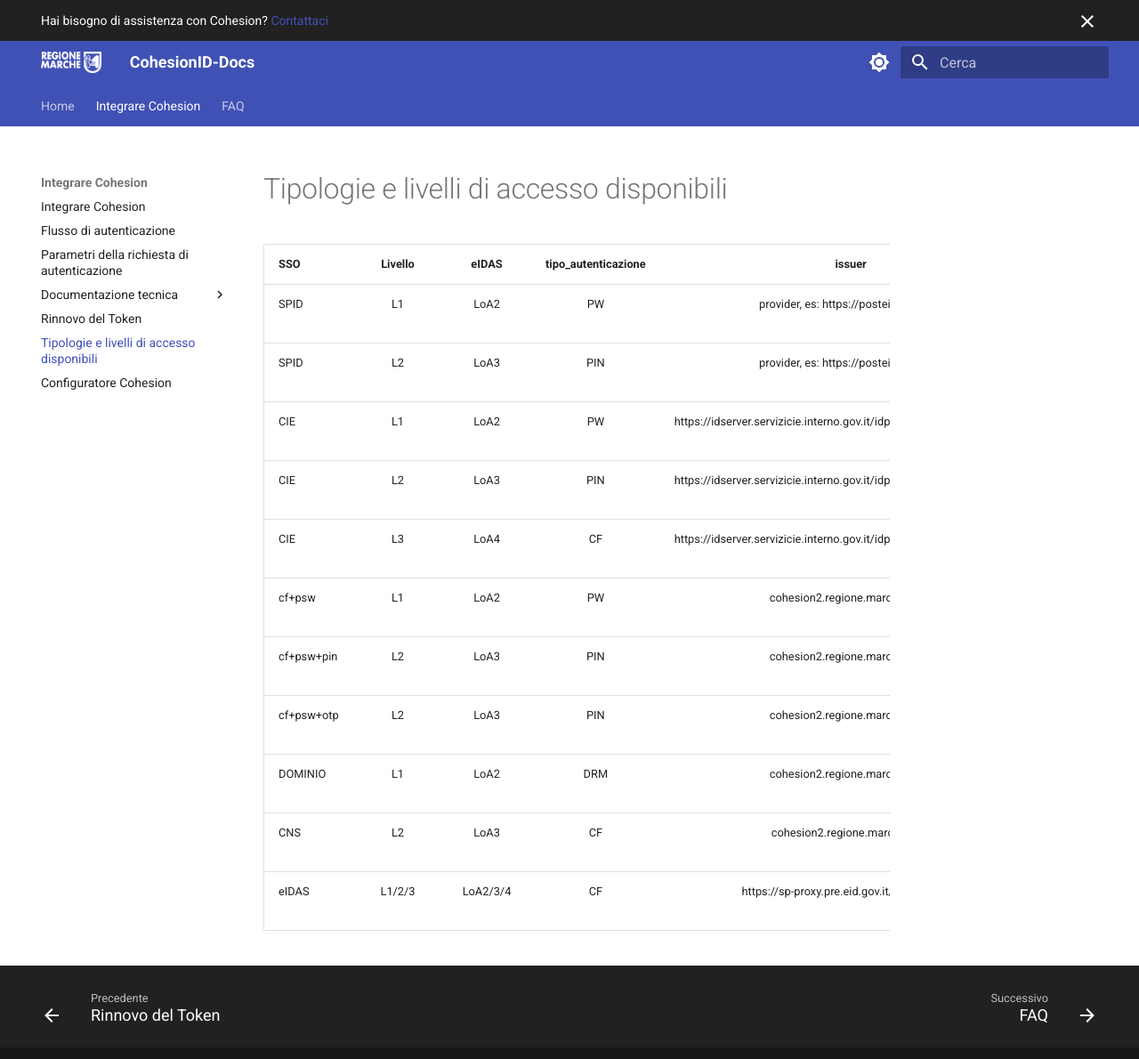
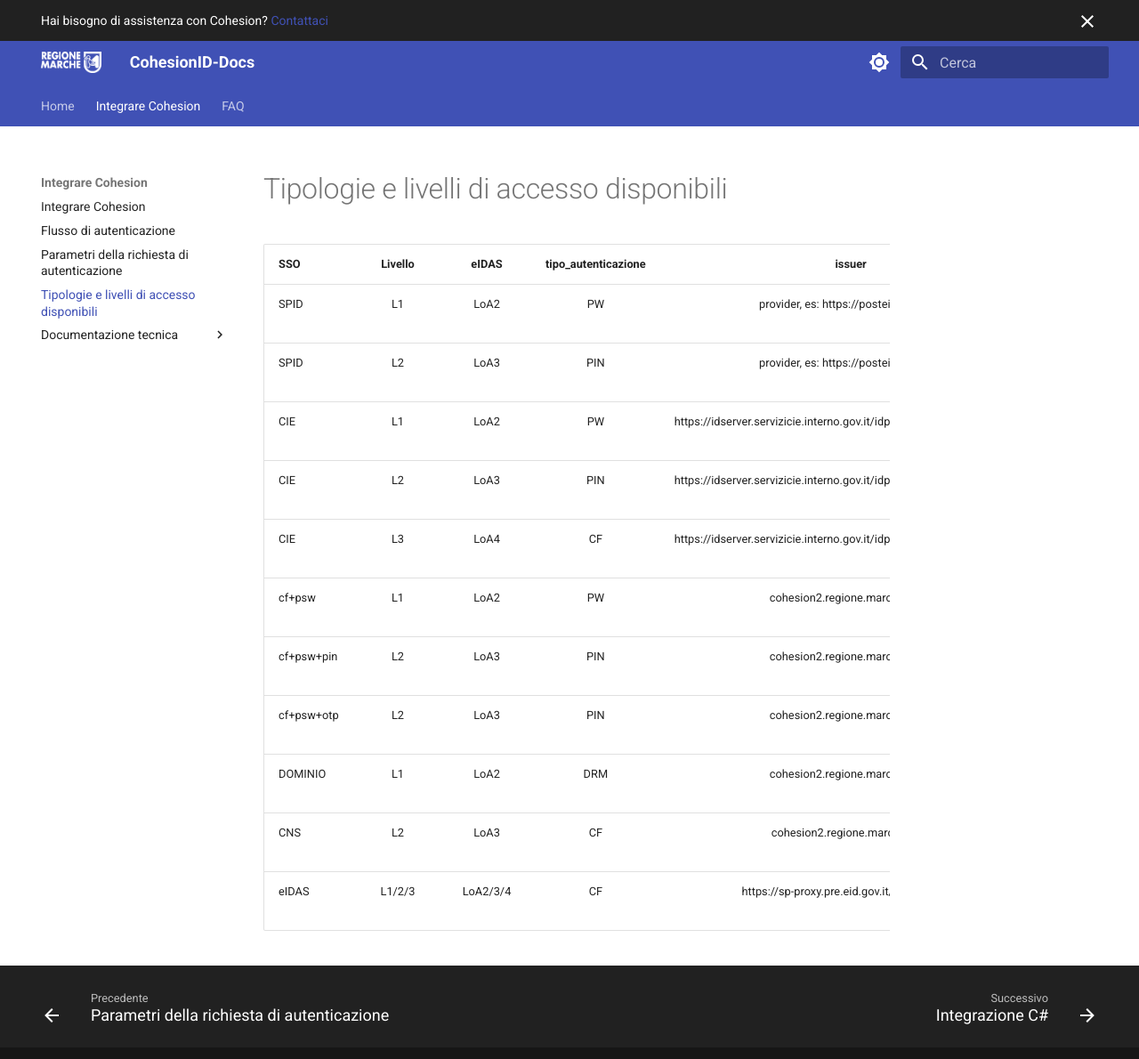
Before and after one commit to DarisCappelletti/CohesionID-Docs, an MkDocs documentation site: the page built from docs/Tipologie-e-livelli-di-accesso-disponibili-in-CohesionID.md, in a window 1280 px wide and 1201 px high. Shown: the top 1190 px of the window at 89% size. Built offline with MkDocs 1.6.1 and Material for MkDocs 9.7.7, drawn with Linux system fonts in a browser that asks for light colours.

```diff
--- a/mkdocs.yml
+++ b/mkdocs.yml
@@ -5,6 +5,7 @@
   name: material
   language: it
   logo: https://raw.githubusercontent.com/DarisCappelletti/CohesionID-Docs/main/Assets/img/regione-marche-logo.png
+  favicon: assets/img/favicon.png
   custom_dir: Custom/overrides
   features:
     - announce.dismiss
@@ -49,15 +50,15 @@
       - Integrare Cohesion: Pubbliche-Amministrazioni-e-Imprese.md
       - Flusso di autenticazione: Flusso-di-Autenticazione.md
       - Parametri della richiesta di autenticazione: Parametri-della-Richiesta-di-Autenticazione.md
+      - Tipologie e livelli di accesso disponibili: Tipologie-e-livelli-di-accesso-disponibili-in-CohesionID.md
       - Documentazione tecnica:
         - Integrazione .NET Core 8: https://github.com/regione-marche/Cohesion2NETCore8Library
         - Integrazione C#: Integrazione-Classe-C-Sharp.md
         - Integrazione C# Core: Integrazione-C-Sharp-Core.md
         - Integrazione PHP: https://github.com/regione-marche/Cohesion2PHPLibrary
         - Integrazione Phyton: https://github.com/regione-marche/Cohesion2PythonIntegrationTest
-      - Rinnovo del Token: Rinnovo-del-Token.md
-      - Tipologie e livelli di accesso disponibili: Tipologie-e-livelli-di-accesso-disponibili-in-CohesionID.md
-      - Configuratore Cohesion: https://colab.research.google.com/gist/xavbeta/f710b69eba7843c006ff11e561e1c2c1/configurazione-integrazione-cohesion.ipynb
+        - Rinnovo del Token: Rinnovo-del-Token.md
+        - Configuratore integrazioni: https://colab.research.google.com/gist/xavbeta/f710b69eba7843c006ff11e561e1c2c1/configurazione-integrazione-cohesion.ipynb
   - FAQ: FAQ.md
 
 docs_dir: docs
```
